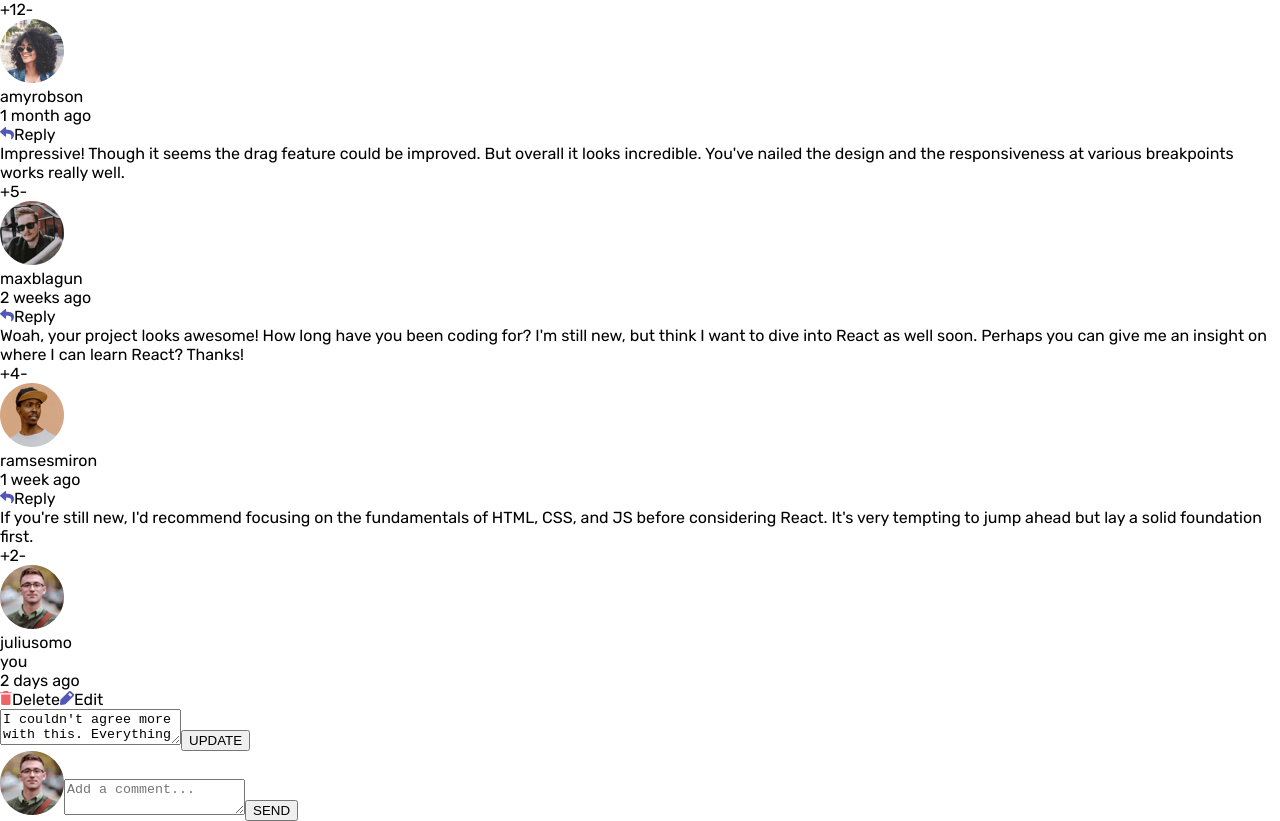
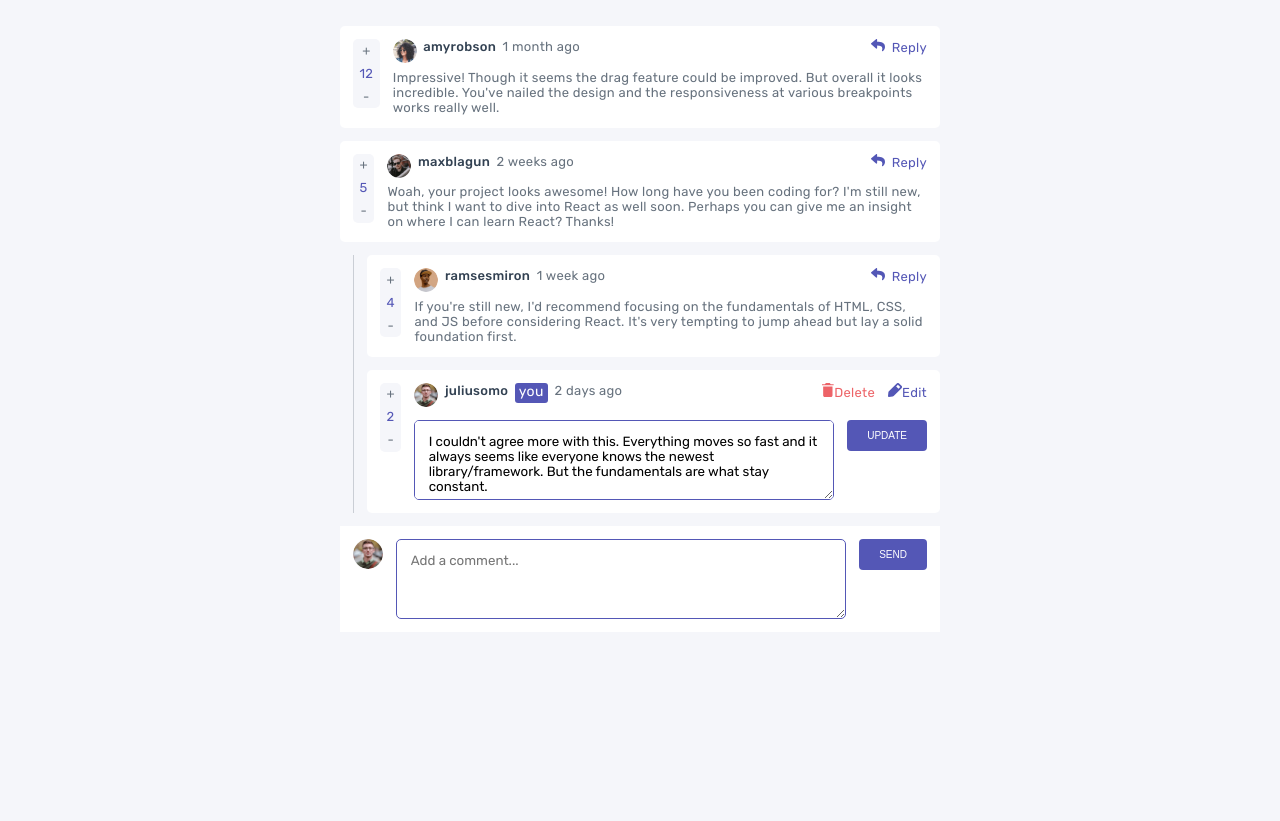
Before and after one commit to inioluwabello/interactive-comments-section, a Next.js app: page / in a window 1280 px wide. Both pictures are taken after a click on the link "Edit". After the commit the page ends 800 px from the top, so only its background shows below. Built offline with nearby package versions, Linux system fonts and the light colour scheme.

Commit message:
Added styles

```diff
--- a/app/components/Comments/CommentItem.tsx
+++ b/app/components/Comments/CommentItem.tsx
@@ -11,9 +11,9 @@ interface CommentItemProp {
 
 const CommentItem = ({ originalCommentId, comment, currentUser }: CommentItemProp) => {
     const dispatch = useDispatch();
+
     const [replyValue, setReplyValue] = useState("");
     const [editValue, setEditValue] = useState("");
-
     const [replying, setReplying] = useState(false);
     const [editing, setEditing] = useState(false);
 
@@ -53,12 +53,12 @@ const CommentItem = ({ originalCommentId, comment, currentUser }: CommentItemPro
                         <div className="space-between">
                             <div className="comment-info">
                                 <div className="flex">
-                                    <img src={comment.user.image.png} alt="user" className="user-image" />
-                                    <div className="username">{comment.user.username}</div>
+                                    <img src={comment.user.image.png} alt="user" className="comment-info-item user-image" />
+                                    <div className="comment-info-item username bold">{comment.user.username}</div>
                                     {currentUser && comment.user.username === currentUser.username &&
-                                        <div className="author">you</div>
+                                        <div className="comment-info-item author">you</div>
                                     }
-                                    <div className="time">{comment.createdAt}</div>
+                                    <div className="comment-info-item time">{comment.createdAt}</div>
                                 </div>
                             </div>
 
@@ -90,8 +90,8 @@ const CommentItem = ({ originalCommentId, comment, currentUser }: CommentItemPro
                         </div>
 
                         {!editing && <div className="content">{comment.content}</div>}
-                        {editing && <div className="edit-box">
-                            <textarea className="edit-area" value={editValue} onChange={handleEditInput}></textarea>
+                        {editing && <div className="edit-box space-between">
+                            <textarea className="comment-input edit-area" value={editValue} onChange={handleEditInput}></textarea>
                             <button className="btn pry-bg"
                                 onClick={() => {
                                     dispatch(commentSlice.actions.update({
--- a/app/components/Comments/Comments.tsx
+++ b/app/components/Comments/Comments.tsx
@@ -1,15 +1,16 @@
 'use client';
 
-import { ChangeEvent, useState } from "react";
+import { ChangeEvent, useEffect, useState } from "react";
 import CommentItem from "./CommentItem"
 import { IComment, commentSlice, selectComments, selectCurrentUser, useDispatch, useSelector } from "@/lib/redux";
 import { nanoid } from "@reduxjs/toolkit";
 
 const Comments = () => {
+
+    const dispatch = useDispatch();
+
     const comments = useSelector(selectComments)
     const currentUser = useSelector(selectCurrentUser)
-
-    const dispatch = useDispatch();
     const [commentValue, setCommentValue] = useState("");
 
     const handleCommentsInput = (e: ChangeEvent<HTMLTextAreaElement>): void =>  {
--- a/app/components/Comments/VoteComponent.tsx
+++ b/app/components/Comments/VoteComponent.tsx
@@ -11,7 +11,7 @@ const VoteComponent = ({ originalCommentId, votes, commentId }: VoteComponentPro
     const dispatch = useDispatch();
     return (
         <div className="vote-box-inner">
-            <a className="vote-action"
+            <a className="vote-item text-center vote-action"
                 onClick={() => {
                     dispatch(commentSlice.actions.handleScoreUpdate({
                         originalCommentId,
@@ -19,8 +19,8 @@ const VoteComponent = ({ originalCommentId, votes, commentId }: VoteComponentPro
                         value: 1
                     }))
                 }}>+</a>
-            <span className="vote-action">{votes}</span>
-            <a className="vote-action"
+            <span className="vote-item vote-score">{votes}</span>
+            <a className="vote-item text-center vote-action"
                 onClick={() => {
                     dispatch(commentSlice.actions.handleScoreUpdate({
                         originalCommentId,
--- a/app/styles/globals.css
+++ b/app/styles/globals.css
@@ -1,5 +1,5 @@
 @import url('https://fonts.googleapis.com/css2?family=Rubik:wght@400;500;700&display=swap');
-::root {
+:root {
   --moderate-blue: hsl(238, 40%, 52%);
   --soft-red: hsl(358, 79%, 66%);
   --light-grayish-blue: hsl(239, 57%, 85%);
@@ -19,15 +19,15 @@ body {
   font-family: 'Rubik', sans-serif;
   font-size: 16px;
   font-weight: 400;
+  background: var(--very-light-grey);
 }
-
 a {
   color: inherit;
   text-decoration: none;
 }
-
 * {
   box-sizing: border-box;
+  transition: all .2s ease-in-out;
 }
 .bold {
   font-weight: 500;
@@ -35,3 +35,154 @@ a {
 .bolder {
   font-weight: 700;
 }
+main.main {
+  width: 600px;
+  margin: 0 auto;
+  padding: 2em 0;
+  letter-spacing: .3px;
+  font-size: 13px;
+}
+.flex {
+  display: flex;
+}
+.space-between {
+  display: flex;
+  justify-content: space-between;
+}
+.user-image{
+  width: 24px;
+  height: 24px;
+  border-radius: 50px;
+}
+.comment-box>.user-image {
+  width: 30px;
+  height: 30px;
+}
+.comment-box {
+  background: var(--white);
+  margin-top: -0.5em;
+  margin-bottom: 0.5em;
+  padding: 1em;
+}
+.comment-box:last-of-type {
+  margin-top: 1em;
+}
+.comment-input {
+  width: 100%;
+  border-radius: 5px;
+  padding: 1em;
+  outline: none;
+  border: 1px solid var(--moderate-blue);
+  height: 6em;
+  font-family: 'Rubik', sans-serif;
+  margin-right: 1em;
+  margin-left: 1em;
+}
+.edit-area {
+  margin-left: unset;
+}
+.comment-box>.btn,
+.edit-box>.btn {
+  align-self: flex-start;
+}
+.comment-area {
+  width: 100%;
+}
+.reply-box {
+  margin-left: 1em;
+  border-left: 1px solid #67727e4d;
+  padding-left: 1em;
+}
+.edit-box {
+  margin-top: 1em;
+}
+.btn {
+  font-size: 10px;
+  padding: 1em 2em;
+  color: var(--white);
+  background: var(--moderate-blue);
+  border: 0;
+  border-radius: 4px;
+}
+.btn:hover {
+  opacity: .5;
+}
+.vote-box-inner {
+  background: var(--very-light-grey);
+  border-radius: 5px;
+  margin-right: 1em;
+}
+.vote-item {
+  padding: .5em;
+  display: block;
+  line-height: 10px;
+}
+.vote-score {
+  color: var(--moderate-blue)
+}
+.vote-action {
+  cursor: pointer;
+  color: var(--grayish-blue);
+}
+.vote-action:hover {
+  color: var(--moderate-blue)
+}
+.comment {
+  background: var(--white);
+  border-radius: 5px;
+  margin-bottom: 1em;
+  padding: 1em;
+  color: var(--grayish-blue);
+}
+.text-center {
+  text-align: center;
+}
+.text-sm {
+  font-size: 14px;
+}
+.text-xs {
+  font-size: 12px;
+}
+.comment-info-item {
+  margin-right: .5em;
+}
+.content {
+  margin-top: .5em;
+}
+.reply-btn>img {
+  margin-right: .5em;
+}
+.reply-btn,.edit-btn {
+  color: var(--moderate-blue);
+  cursor: pointer;
+}
+.reply-btn:hover,
+.edit-btn:hover {
+  opacity: .5;
+}
+.delete-btn {
+  color: var(--soft-red);
+  cursor: pointer;
+}
+.delete-btn:hover {
+  opacity: .5;
+}
+.crud-actions > a {
+  margin-right: 1em;
+}
+.crud-actions > a:last-of-type {
+  margin-right: unset;
+}
+.author {
+  background: var(--moderate-blue);
+  line-height: 9px;
+  color: var(--white);
+  padding: 4px;
+  height: 20px;
+  font-size: 14px;
+  border-radius: 3px;
+}
+.username,
+.textarea {
+  color: var(--dark-blue);
+}
--- a/lib/redux/slices/commentSlice/commentSlice.ts
+++ b/lib/redux/slices/commentSlice/commentSlice.ts
@@ -197,6 +197,9 @@ export const commentSlice = createSlice({
       state.comments.push(comment)
       return;
     },
+    setSavedComments: (state, action: PayloadAction<IComment[]>) => {
+      state.comments = action.payload;
+    }
   },
 })
 
```
Also changed, not shown: app/components/Counter/Counter.tsx (deleted, +0 -71 lines), app/components/Counter/counter.module.css (deleted, +0 -79 lines), app/components/Nav.tsx (deleted, +0 -31 lines), app/verify/page.tsx (deleted, +0 -11 lines).
